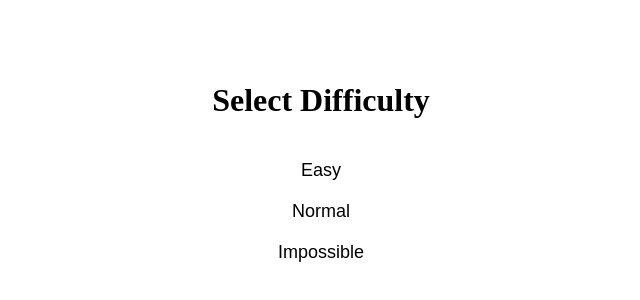
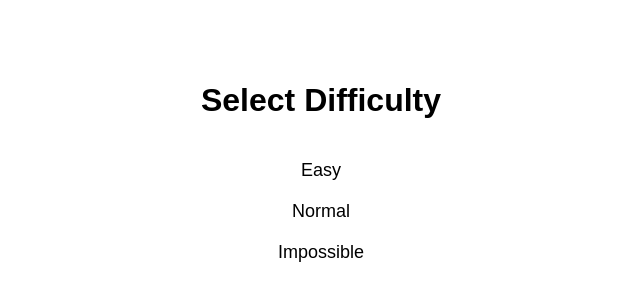
Before and after one commit to Cellmon95/Tic-Tac-Toe, a SvelteKit app in the folder tic-tac-toe/: page / in a window 1280 px wide. Shown: the part 246-546 px from the top of the page, without its empty margins (319-959 px from the left). Built offline with nearby package versions, Linux system fonts and the light colour scheme.

Commit message:
some UI touches

```diff
--- a/tic-tac-toe/src/app.css
+++ b/tic-tac-toe/src/app.css
@@ -1,9 +1,17 @@
+html {
+    font-family: Arial, Helvetica, sans-serif;
+}
+
 main{
     display: flex;
     justify-content: center;
     align-content: center;
+    flex-direction: column;
     flex-wrap: wrap;
     height: 100vh;
+}
+main h1{
+    text-align: center;
 }
 
 
--- a/tic-tac-toe/src/routes/+page.svelte
+++ b/tic-tac-toe/src/routes/+page.svelte
@@ -209,6 +209,20 @@
         }
     }
 
+    function resetGame(event:Event) {
+        if (currentGameState === GameState.GameOver) {
+            board.forEach(row => {
+                row.forEach(cell => {
+                    cell.currentState = CellState.Empty;
+                });
+            });
+
+            winner = GameResult.Undecided;
+
+            currentGameState = GameState.SetDifficulty;
+        }
+    }
+
     function changeCellState(eventTarget:EventTarget):void{
         let target:HTMLElement = eventTarget as HTMLElement;
         let targetIndexX:number = parseInt(target.dataset.indexX!, 10);
@@ -222,8 +236,9 @@
 
 </script>
 
+<svelte:window on:keydown={resetGame}></svelte:window>
+
 <main>
-
     {#if currentGameState === GameState.SetDifficulty}
         <div class="difficulty-settings">
             <h1>Select Difficulty</h1>
```
